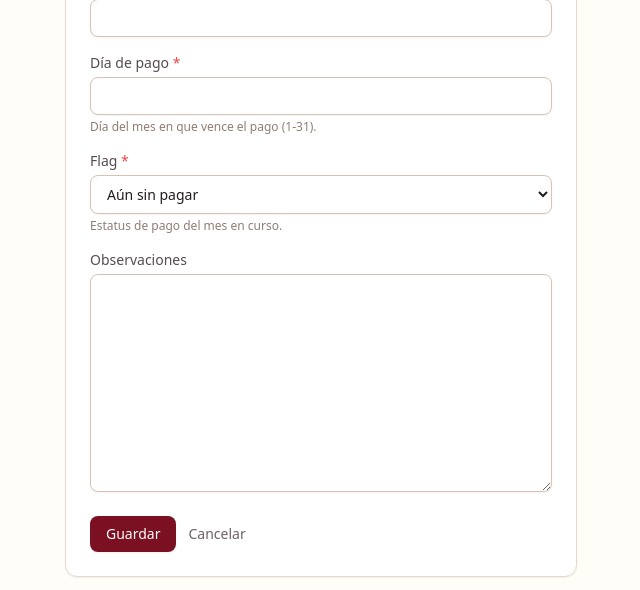
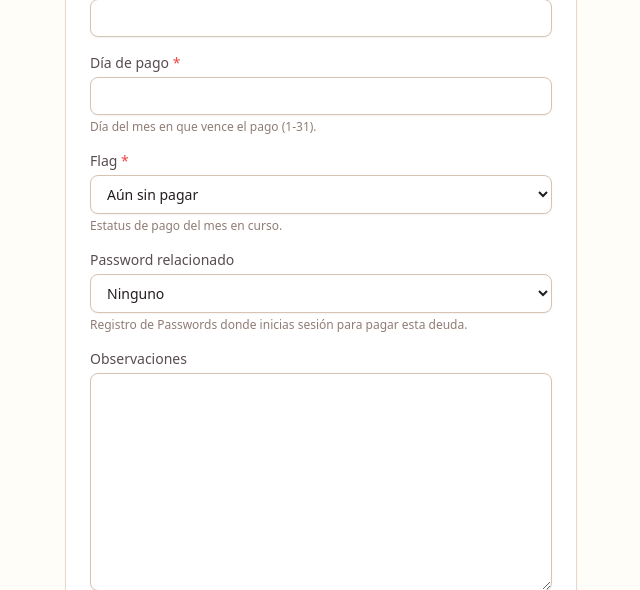
Before and after one commit to keybyme/keymyme2, a Django app: page /finanzas/deudas/new/ in a window 1280 px wide. Shown: the part 657-1247 px from the top of the page, without its empty margins (15-655 px from the left). Run offline with Django 5.2, Linux system fonts and the light colour scheme; the visitor is signed in with stand-in values (Sample User, id 1); data that the repository does not hold is empty; some libraries are stand-ins or nearby versions.

Commit message:
Link Deudas to a Password record with an "Ir ahí" shortcut
Deuda gets an optional FK to VaultPassword, chosen from a dropdown of the
owner's password site names when creating/editing. The Deudas list links
straight to that password's reveal page.

```diff
--- a/finanzas/forms.py
+++ b/finanzas/forms.py
@@ -3,7 +3,7 @@ from django.core.validators import FileExtensionValidator
 from django.utils import timezone
 
 from vault.forms import TailwindFormMixin, UserCategoryFormMixin
-from vault.models import ALLOWED_MEDIA_EXTENSIONS
+from vault.models import ALLOWED_MEDIA_EXTENSIONS, VaultPassword
 
 from .models import Cuenta, Deuda, Transaccion
 
@@ -74,11 +74,17 @@ class TransaccionForm(TailwindFormMixin, UserCategoryFormMixin, forms.ModelForm)
 class DeudaForm(TailwindFormMixin, forms.ModelForm):
     class Meta:
         model = Deuda
-        fields = ["deuda", "tipo", "monto", "saldo", "cuenta", "credito", "dia", "flag", "remarks"]
+        fields = [
+            "deuda", "tipo", "monto", "saldo", "cuenta", "credito", "dia", "flag",
+            "password", "remarks",
+        ]
 
     def __init__(self, *args, user=None, **kwargs):
         # `user` lo pasan siempre OwnerCreateMixin/UserFormKwargsMixin; se usa
-        # para limitar el dropdown de 'cuenta' a las cuentas del dueño.
+        # para limitar los dropdowns de 'cuenta' y 'password' a los del dueño.
         super().__init__(*args, **kwargs)
         if user is not None:
             self.fields["cuenta"].queryset = Cuenta.objects.filter(owner=user)
+            self.fields["password"].queryset = VaultPassword.objects.filter(owner=user).order_by("site_name")
+            self.fields["password"].label_from_instance = lambda obj: obj.site_name
+            self.fields["password"].empty_label = "Ninguno"
--- a/finanzas/models.py
+++ b/finanzas/models.py
@@ -2,7 +2,7 @@ from django.conf import settings
 from django.core.validators import MaxValueValidator, MinValueValidator, RegexValidator
 from django.db import models
 
-from vault.models import Category, MediaFile
+from vault.models import Category, MediaFile, VaultPassword
 
 numero_cuenta_validator = RegexValidator(
     regex=r"^\d+$",
@@ -108,6 +108,11 @@ class Deuda(models.Model):
         verbose_name="Flag", help_text="Estatus de pago del mes en curso.",
     )
     remarks = models.TextField(blank=True, verbose_name="Observaciones")
+    password = models.ForeignKey(
+        VaultPassword, on_delete=models.SET_NULL, null=True, blank=True,
+        related_name="deudas", verbose_name="Password relacionado",
+        help_text="Registro de Passwords donde inicias sesión para pagar esta deuda.",
+    )
     created_at = models.DateTimeField(auto_now_add=True)
     updated_at = models.DateTimeField(auto_now=True)
 
```
Also changed, not shown: finanzas/templates/finanzas/deuda_list.html (+7 -1 lines), finanzas/migrations/0006_deuda_password.py (added).
